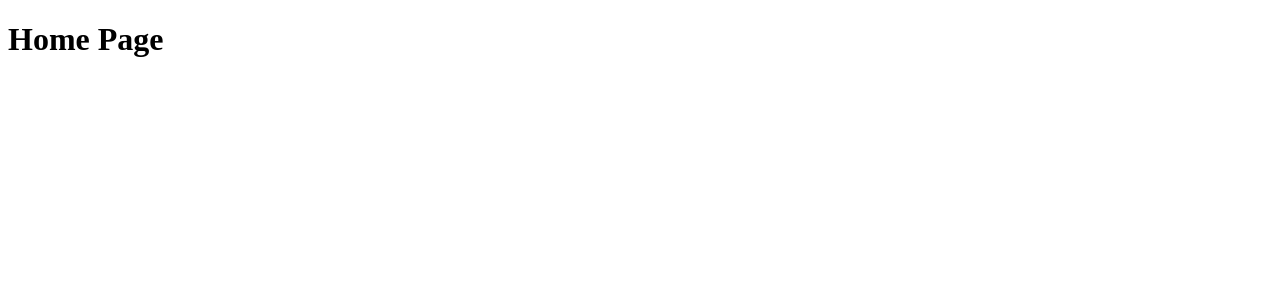
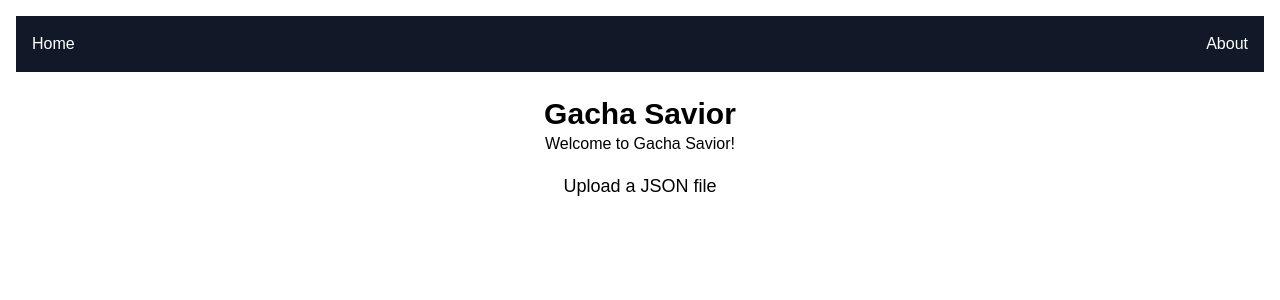
Before and after one commit to Randell157/gacha-savior-updated, a Next.js app: page /home in a window 1280 px wide. Shown: the top 300 px of the page. Built offline with nearby package versions, Linux system fonts and the light colour scheme.

Commit message:
Main page

```diff
--- a/src/app/about/page.tsx
+++ b/src/app/about/page.tsx
@@ -1,9 +1,15 @@
-import React from 'react'
+// src/app/about/page.tsx
+import React from 'react';
 
-const aboutPage = () => {
+const AboutPage = () => {
   return (
-    <div>aboutPage</div>
-  )
-}
+    <div className="container mx-auto p-4">
+      <h1 className="text-3xl font-bold">About Us</h1>
+      <p className="mt-4 text-lg">
+        Welcome to the About page of Gacha Haven! Here, you can learn more about our platform and its features.
+      </p>
+    </div>
+  );
+};
 
-export default aboutPage
+export default AboutPage;
--- a/src/app/home/page.tsx
+++ b/src/app/home/page.tsx
@@ -1,3 +1,21 @@
-export default function Main() {
-    return <h1>Home Page</h1>;
-  }
+import Link from "next/link";
+
+export default function Home() {
+  return (
+    <div className="container mx-auto p-4">
+      <nav className="flex justify-between p-4 bg-gray-900 text-white">
+        <Link href="./home/" className="hover:text-gray-300">
+          Home
+        </Link>
+        <Link href="./about/" className="hover:text-gray-300">
+          About
+        </Link>
+      </nav>
+      <main className="text-center">
+        <h1 className="text-3xl font-bold mt-6">Gacha Savior</h1>
+        <h2>Welcome to Gacha Savior!</h2>
+        <p className="text-lg mt-4">Upload a JSON file</p>
+      </main>
+    </div>
+  );
+}
--- a/src/app/page.tsx
+++ b/src/app/page.tsx
@@ -1,5 +1,21 @@
-import { Main } from "next/document";
+import Link from "next/link";
 
 export default function Home() {
-  return <h1>Hello World</h1>;
+  return (
+    <div className="container mx-auto p-4">
+      <nav className="flex justify-between p-4 bg-gray-900 text-white">
+        <Link href="./home/" className="hover:text-gray-300">
+          Home
+        </Link>
+        <Link href="./about/" className="hover:text-gray-300">
+          About
+        </Link>
+      </nav>
+      <main className="text-center">
+        <h1 className="text-3xl font-bold mt-6">Gacha Savior</h1>
+        <h2>Welcome to Gacha Savior!</h2>
+        <p className="text-lg mt-4">Upload a JSON file</p>
+      </main>
+    </div>
+  );
 }
--- a/tailwind.config.ts
+++ b/tailwind.config.ts
@@ -9,8 +9,6 @@ const config: Config = {
   theme: {
     extend: {
       colors: {
-        background: "var(--background)",
-        foreground: "var(--foreground)",
       },
     },
   },
```
Also changed, not shown: src/app/layout.tsx (+7 -5 lines).
